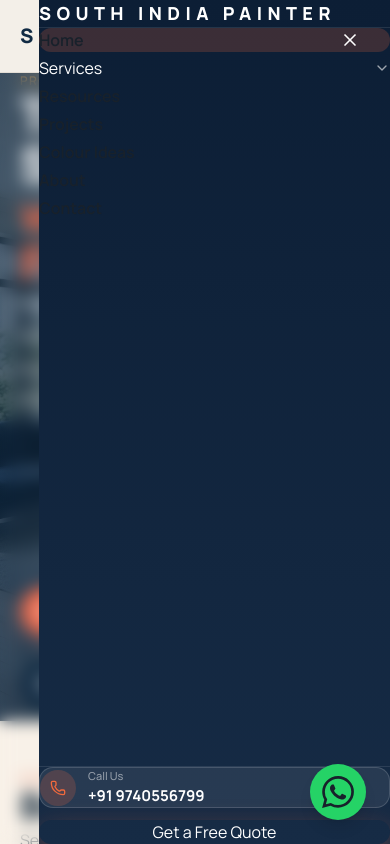
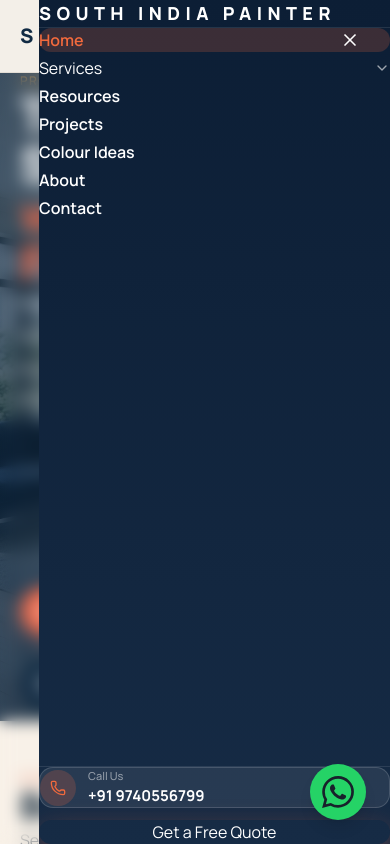
Before and after one commit to Mohinkhan48/South-India-Painter, a React (Vite) app: page / in a window 390 px wide. Both pictures are taken after a click on the button 367 px from the left and 36 px from the top of the page. Shown: the top 844 px of the page. Built offline with nearby package versions, Linux system fonts and the light colour scheme.

Commit message:
Update website design

```diff
--- a/src/components/layout/Header.tsx
+++ b/src/components/layout/Header.tsx
@@ -316,13 +316,13 @@ export default function Header() {
                       <div key={link.to} className="flex flex-col">
                         <button
                           type="button"
-                          className="flex items-center justify-between rounded-xl px-4 py-3.5 text-left text-[16px] font-semibold text-white hover:bg-white/10 transition-colors duration-200"
+                          className="flex items-center justify-between rounded-xl px-4 py-3.5 text-left text-[16px] font-semibold !text-white hover:bg-white/10 transition-colors duration-200"
                           onClick={() => setIsMobileServicesOpen((open) => !open)}
                         >
                           <span>{link.label}</span>
                           <ChevronDown
                             className={cn(
-                              'h-4 w-4 text-white/60 transition-transform duration-300',
+                              'h-4 w-4 !text-white/60 transition-transform duration-300',
                               isMobileServicesOpen && 'rotate-180'
                             )}
                           />
@@ -350,8 +350,8 @@ export default function Header() {
                                         <Icon className="h-3.5 w-3.5" />
                                       </div>
                                       <div>
-                                        <p className="text-[13px] font-semibold text-white">{item.label}</p>
-                                        <p className="text-[11px] text-white/50">{item.desc}</p>
+                                        <p className="text-[13px] font-semibold !text-white">{item.label}</p>
+                                        <p className="text-[11px] !text-white/50">{item.desc}</p>
                                       </div>
                                     </Link>
                                   );
@@ -373,8 +373,8 @@ export default function Header() {
                         cn(
                           'rounded-xl px-4 py-3.5 text-[16px] font-semibold transition-colors duration-200',
                           isActive
-                            ? 'bg-[#F26A3D]/20 text-[#F26A3D]'
-                            : 'text-white hover:bg-white/10'
+                            ? 'bg-[#F26A3D]/20 !text-[#F26A3D]'
+                            : '!text-white hover:bg-white/10'
                         )
                       }
                       onClick={() => setIsMobileMenuOpen(false)}
```
